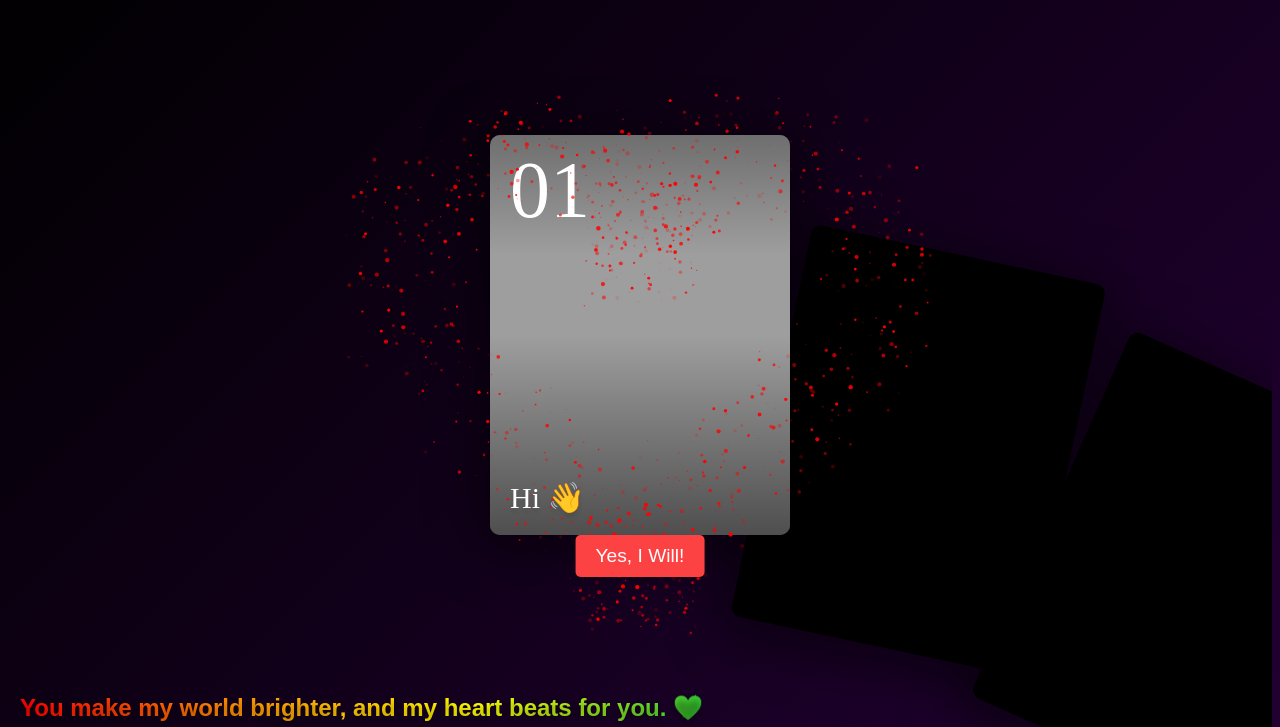
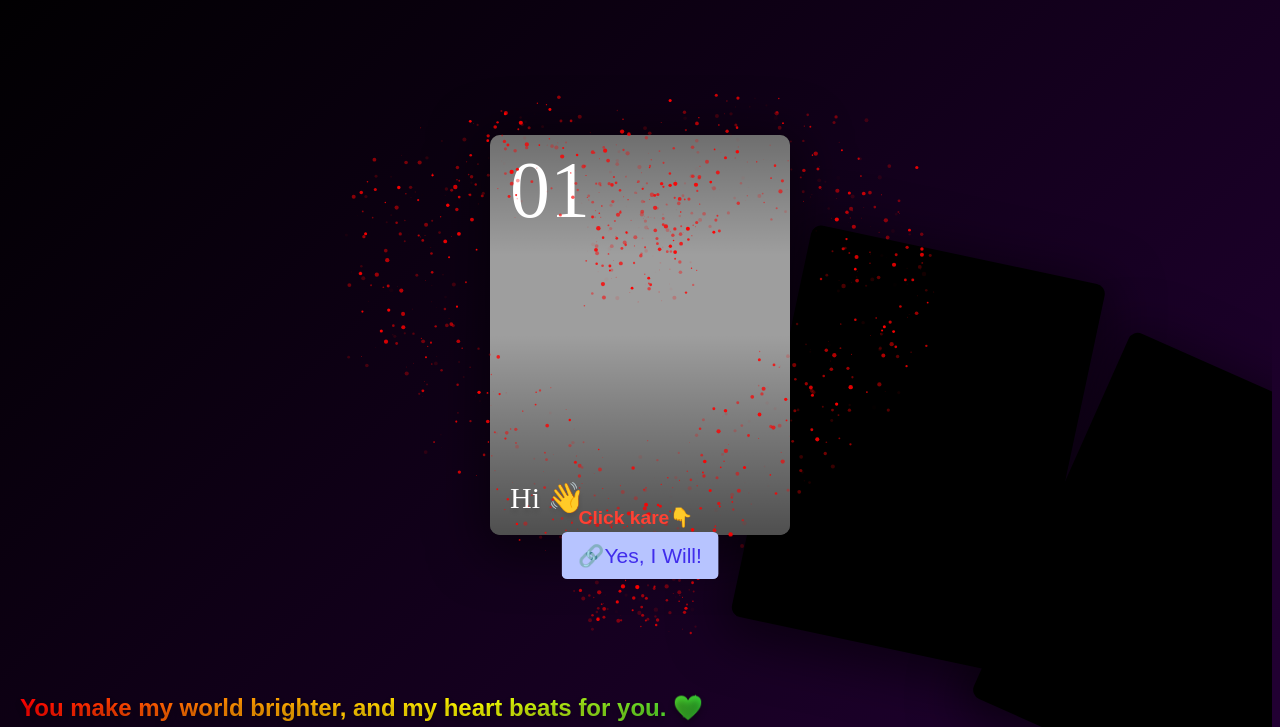
Before and after one commit to yugeshwar-kashyap/naina-kashyap, a plain HTML site: page index.html in a window 1280 px wide. Shown: the part 73-800 px from the top of the page. Drawn offline with Linux system fonts and the light colour scheme.

Commit message:
Refactor index.html for improved styling and functionality

```diff
--- a/index.html
+++ b/index.html
@@ -39,7 +39,7 @@
             text-align: center;
             animation: fadeIn 3s ease-in-out;
             z-index: 1;
-            color: white;
+            color: rgba(24, 22, 22, 0.582);
         }
 
         .button-container {
@@ -122,6 +122,8 @@
             top: 0;
         }
 
+
+
         @keyframes fadeIn {
             0% {
                 opacity: 0;
@@ -142,19 +144,29 @@
         }
 
        .button {
-            margin-top: 30px;
-            padding: 10px 20px;
+    margin-top: 20px;
+    padding: 10px 15px;
     font-size: 1.2em;
-            color: #FFFFFF;
-            background-color: #fc4242;
+    color: #402dec;
+    background-color: #b7c4ff;
     border: none;
     border-radius: 5px;
     cursor: pointer;
     transition: background-color 0.3s;
+    animation: heartbeat 25s infinite;
+}
+
+/* Heartbeat animation */
+@keyframes heartbeat {
+    0% { transform: scale(1); }
+    25% { transform: scale(1.1); }
+    40% { transform: scale(1); }
+    60% { transform: scale(1.1); }
+    100% { transform: scale(1); }
 }
 
         .button:hover {
-            background-color: #f83e3e;
+            background-color: #f55454;
         }
 
         .modal {
@@ -218,6 +230,23 @@
             margin-left: 10px;
             vertical-align: middle;
         }
+      .click-text {
+    position: absolute;
+    bottom: 45px;
+    left: 10px;
+    color: #ff4133;
+    font-size: 1.2em;
+    font-weight: bold;
+    animation: moveUpDown 3s ease-in-out infinite alternate;
+    z-index: 2;
+}
+
+/* Up–Down Animation */
+@keyframes moveUpDown {
+    0% { transform: translateY(0); }
+    100% { transform: translateY(-15px); }
+}
+
     </style>
 </head>
 
@@ -237,7 +266,8 @@
         <h2>You make my world brighter, and my heart beats for you. 💖</h2>
     </div>
     <div class="button-container">
-        <button class="button" onclick="startAudio()">Yes, I Will!</button>
+        <div class="click-text">Click kare👇</div>
+        <button class="button" onclick="startAudio()">🔗Yes, I Will!</button>
     </div>
 
     <div id="imageModal" class="modal">
```
Lines whose indentation alone changed are shown as unchanged.
